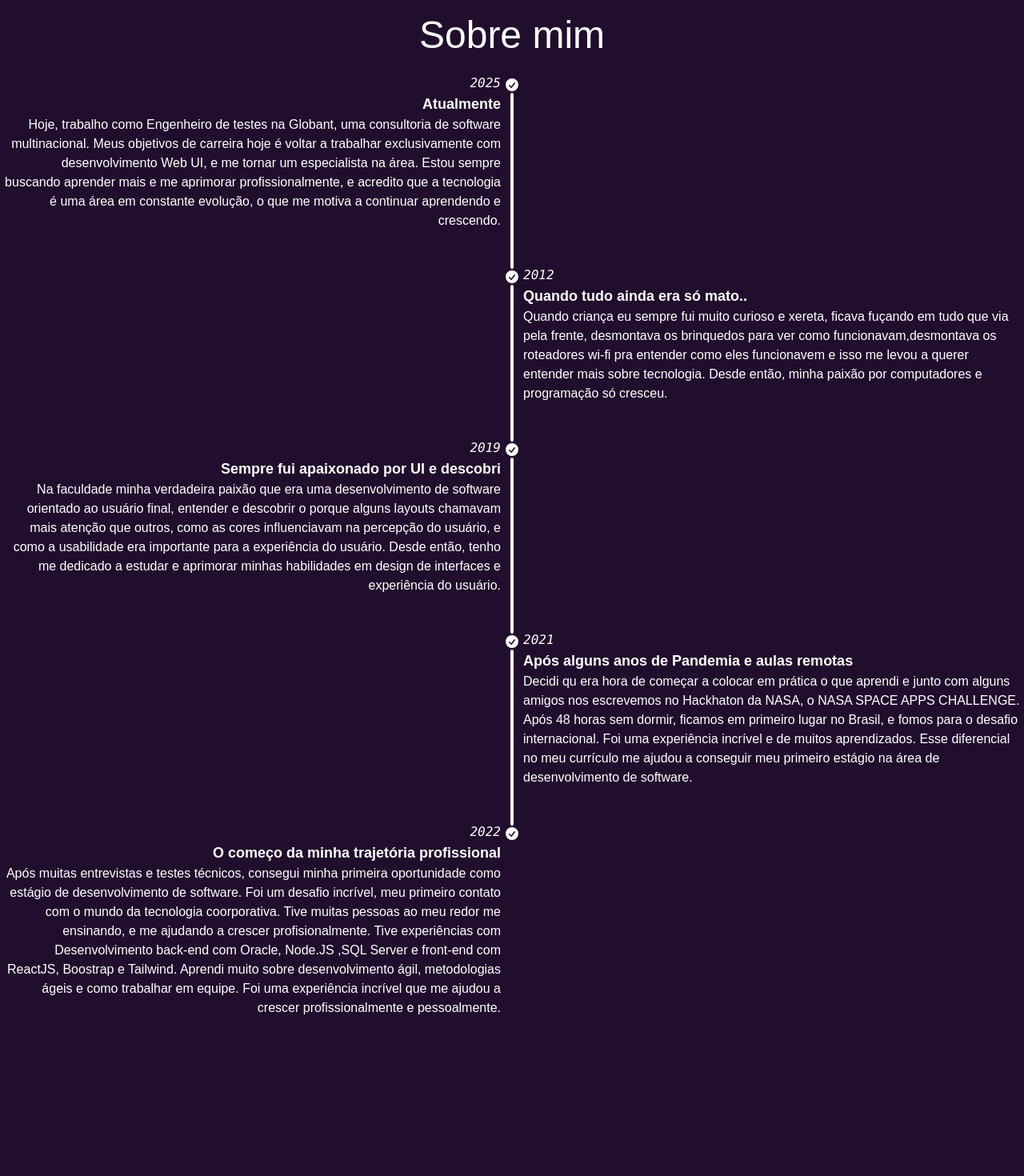
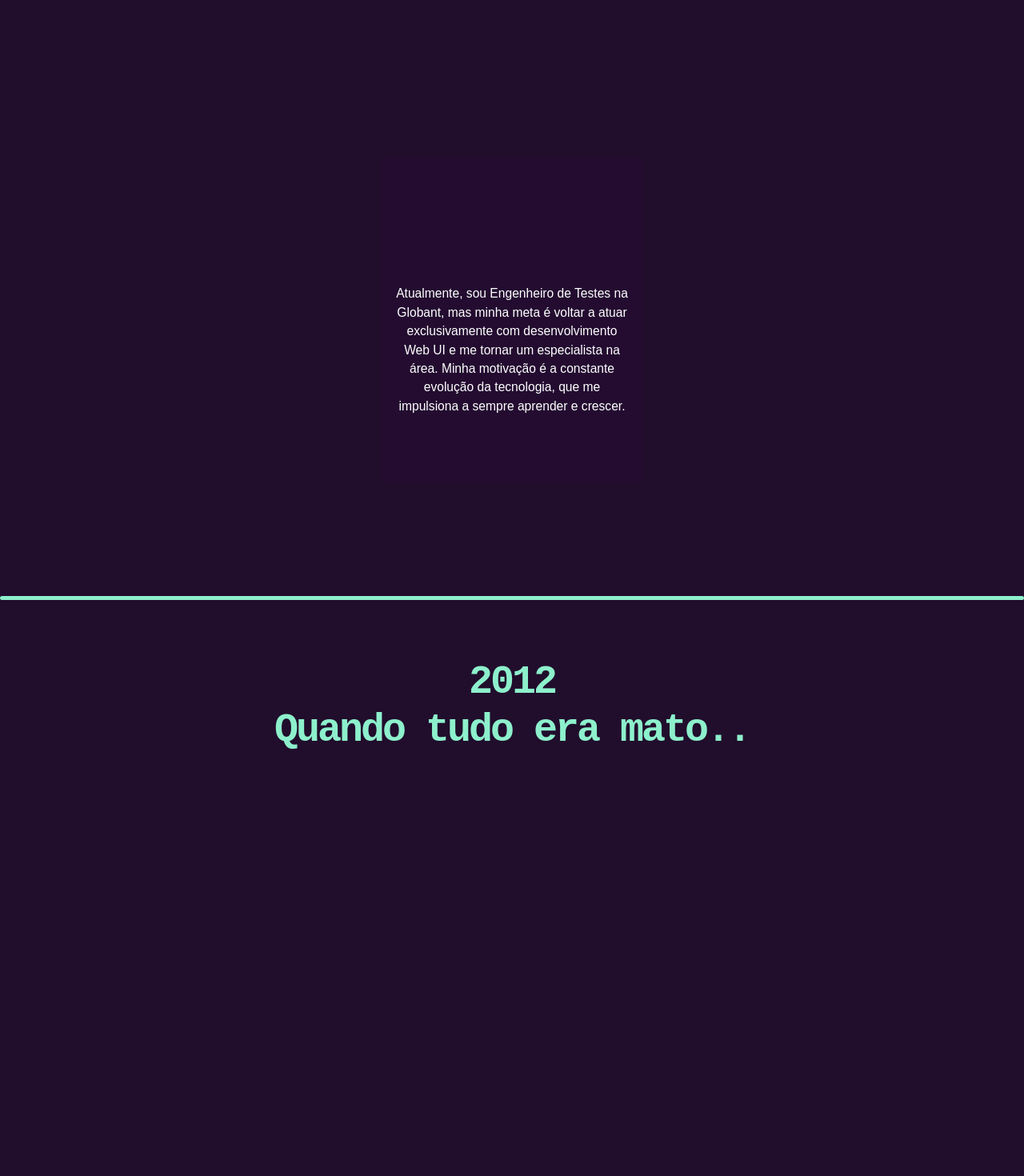
Before and after one commit to Gabrielvsiqueira/gabesiqueira.dev, a React (Vite) app: page /about in a window 1280 px wide. Shown: the top 1470 px of the page at 80% size. Before the commit the page ends 1312 px from the top, so only its background shows below. Built offline with nearby package versions, Linux system fonts and the light colour scheme; a web font is replaced by a local one.

Commit message:
fix: finished about page

```diff
--- a/src/pages/About.jsx
+++ b/src/pages/About.jsx
@@ -1,129 +1,153 @@
-import React from 'react';
- import { BrowserRouter, Routes, Route } from 'react-router-dom';
- import '../index.css';
+"use client"
 
+import {
+    motion,
+    useScroll,
+    useSpring,
+    useTransform,
+} from "framer-motion"
+import { useRef } from "react"
 
- function About() {
-  return (
-    <>
-    <h1 className='text-5xl flex items-center justify-center p-5'>Sobre mim</h1>
-<ul className="timeline timeline-snap-icon max-md:timeline-compact timeline-vertical">
-  <li>
-    <div className="timeline-middle text-white">
-      <svg
-        xmlns="http://www.w3.org/2000/svg"
-        viewBox="0 0 20 20"
-        fill="currentColor"
-        className="h-5 w-5"
-      >
-        <path
-          fillRule="evenodd"
-          d="M10 18a8 8 0 100-16 8 8 0 000 16zm3.857-9.809a.75.75 0 00-1.214-.882l-3.483 4.79-1.88-1.88a.75.75 0 10-1.06 1.061l2.5 2.5a.75.75 0 001.137-.089l4-5.5z"
-          clipRule="evenodd"
-        />
-      </svg>
-    </div>
-    <div className="timeline-start mb-10 md:text-end text-white">
-    <time className="font-mono italic">2025</time>
-      <div className="text-lg font-black">Atualmente</div>
-      Hoje, trabalho como Engenheiro de testes na Globant, uma consultoria de software multinacional. Meus objetivos de carreira hoje é voltar a trabalhar exclusivamente com desenvolvimento Web UI, e me tornar um especialista na área. Estou sempre buscando aprender mais e me aprimorar profissionalmente, e acredito que a tecnologia é uma área em constante evolução, o que me motiva a continuar aprendendo e crescendo.
-    </div>
-    <hr className="bg-white" />
-  </li>
-  <li>
-    <hr className="bg-white" />
-    <div className="timeline-middle text-white">
-      <svg
-        xmlns="http://www.w3.org/2000/svg"
-        viewBox="0 0 20 20"
-        fill="currentColor"
-        className="h-5 w-5"
-      >
-        <path
-          fillRule="evenodd"
-          d="M10 18a8 8 0 100-16 8 8 0 000 16zm3.857-9.809a.75.75 0 00-1.214-.882l-3.483 4.79-1.88-1.88a.75.75 0 10-1.06 1.061l2.5 2.5a.75.75 0 001.137-.089l4-5.5z"
-          clipRule="evenodd"
-        />
-      </svg>
-    </div>
-    <div className="timeline-end md:mb-10 text-white">
-    <time className="font-mono italic">2012</time>
-      <div className="text-lg font-black">Quando tudo ainda era só mato..</div>
-      Quando criança eu sempre fui muito curioso e xereta, ficava fuçando em tudo que via pela frente, desmontava os brinquedos para ver como funcionavam,desmontava os roteadores wi-fi pra entender como eles funcionavem e isso me levou a querer entender mais sobre tecnologia. Desde então, minha paixão por computadores e programação só cresceu.
-    </div>
-    <hr className="bg-white" />
-  </li>
-  <li>
-    <hr className="bg-white" />
-    <div className="timeline-middle text-white">
-      <svg
-        xmlns="http://www.w3.org/2000/svg"
-        viewBox="0 0 20 20"
-        fill="currentColor"
-        className="h-5 w-5"
-      >
-        <path
-          fillRule="evenodd"
-          d="M10 18a8 8 0 100-16 8 8 0 000 16zm3.857-9.809a.75.75 0 00-1.214-.882l-3.483 4.79-1.88-1.88a.75.75 0 10-1.06 1.061l2.5 2.5a.75.75 0 001.137-.089l4-5.5z"
-          clipRule="evenodd"
-        />
-      </svg>
-    </div>
-    <div className="timeline-start mb-10 md:text-end text-white">
-    <time className="font-mono italic">2019</time>
-      <div className="text-lg font-black">Sempre fui apaixonado por UI e descobri  </div>
-      Na faculdade minha verdadeira paixão que era uma desenvolvimento de software orientado ao usuário final, entender e descobrir o porque alguns layouts chamavam mais atenção que outros, como as cores influenciavam na percepção do usuário, e como a usabilidade era importante para a experiência do usuário. Desde então, tenho me dedicado a estudar e aprimorar minhas habilidades em design de interfaces e experiência do usuário.
-    </div>
-    <hr className="bg-white" />
-  </li>
-  <li>
-    <hr className="bg-white" />
-    <div className="timeline-middle text-white">
-      <svg
-        xmlns="http://www.w3.org/2000/svg"
-        viewBox="0 0 20 20"
-        fill="currentColor"
-        className="h-5 w-5"
-      >
-        <path
-          fillRule="evenodd"
-          d="M10 18a8 8 0 100-16 8 8 0 000 16zm3.857-9.809a.75.75 0 00-1.214-.882l-3.483 4.79-1.88-1.88a.75.75 0 10-1.06 1.061l2.5 2.5a.75.75 0 001.137-.089l4-5.5z"
-          clipRule="evenodd"
-        />
-      </svg>
-    </div>
-    <div className="timeline-end md:mb-10 text-white">
-    <time className="font-mono italic">2021</time>
-      <div className="text-lg font-black">Após alguns anos de Pandemia e aulas remotas</div>
-      Decidi qu era hora de começar a colocar em prática o que aprendi e junto com alguns amigos nos escrevemos no Hackhaton da NASA, o NASA SPACE APPS CHALLENGE. Após 48 horas sem dormir, ficamos em primeiro lugar no Brasil, e fomos para o desafio internacional. Foi uma experiência incrível e de muitos aprendizados. Esse diferencial no meu currículo me ajudou a conseguir meu primeiro estágio na área de desenvolvimento de software.
-    </div>
-    <hr className="bg-white" />
-  </li>
-  <li>
-    <hr className="bg-white" />
-    <div className="timeline-middle text-white">
-      <svg
-        xmlns="http://www.w3.org/2000/svg"
-        viewBox="0 0 20 20"
-        fill="currentColor"
-        className="h-5 w-5"
-      >
-        <path
-          fillRule="evenodd"
-          d="M10 18a8 8 0 100-16 8 8 0 000 16zm3.857-9.809a.75.75 0 00-1.214-.882l-3.483 4.79-1.88-1.88a.75.75 0 10-1.06 1.061l2.5 2.5a.75.75 0 001.137-.089l4-5.5z"
-          clipRule="evenodd"
-        />
-      </svg>
-    </div>
-    <div className="timeline-start mb-10 md:text-end text-white">
-    <time className="font-mono italic">2022</time>
-      <div className="text-lg font-black">O começo da minha trajetória profissional </div>
-      Após muitas entrevistas e testes técnicos, consegui minha primeira oportunidade como estágio de desenvolvimento de software. Foi um desafio incrível, meu primeiro contato com o mundo da tecnologia coorporativa. Tive muitas pessoas ao meu redor me ensinando, e me ajudando a crescer profisionalmente. Tive experiências com Desenvolvimento back-end com Oracle, Node.JS ,SQL Server e front-end com ReactJS, Boostrap e Tailwind. Aprendi muito sobre desenvolvimento ágil, metodologias ágeis e como trabalhar em equipe. Foi uma experiência incrível que me ajudou a crescer profissionalmente e pessoalmente.
-    </div>
-  </li>
-</ul>
-    </>
-  )
+function useParallax(value, distance) {
+  return useTransform(value, [0, 1], [-distance, distance])
 }
 
- export default About;
+function Image({ id, date, text, subtext }) {
+    const ref = useRef(null)
+    const { scrollYProgress } = useScroll({ target: ref })
+    const y = useParallax(scrollYProgress, 300)
+
+    // Novos efeitos de animação para o container e o texto
+    const opacity = useTransform(scrollYProgress, [0, , 1], [0, 1, 0])
+    const scale = useTransform(scrollYProgress, [0, 0.5, 1], [0.8, 1, 0.8])
+    const textY = useTransform(scrollYProgress, [0, 0.5, 1], [50, 0, -50])
+
+    return (
+        <section className="img-container">
+            <motion.div
+                ref={ref}
+                className="text-container"
+                style={{ opacity, scale }}
+            >
+                <motion.p style={{ y: textY }}>{text}</motion.p>
+            </motion.div>
+            <motion.h2
+                initial={{ visibility: "hidden" }}
+                animate={{ visibility: "visible" }}
+                style={{ y }}
+            >
+                {date}
+                <span className="subtext-style"> <br />{subtext}</span>
+            </motion.h2>
+        </section>
+    )
+}
+
+export default function Parallax() {
+    const { scrollYProgress } = useScroll()
+    const scaleX = useSpring(scrollYProgress, {
+        stiffness: 100,
+        damping: 30,
+        restDelta: 0.001,
+    })
+
+    const galleryData = [
+      { id: 1, date: '2025', subtext: '', text: 'Atualmente, sou Engenheiro de Testes na Globant, mas minha meta é voltar a atuar exclusivamente com desenvolvimento Web UI e me tornar um especialista na área. Minha motivação é a constante evolução da tecnologia, que me impulsiona a sempre aprender e crescer.' },
+
+      { id: 2, date: '2012', subtext: 'Quando tudo era mato..', text: 'Minha paixão por tecnologia começou cedo. Desde a infância, minha curiosidade me levava a desmontar objetos, como brinquedos e roteadores, para entender seu funcionamento. Essa curiosidade inicial evoluiu para uma paixão por tecnologia, que me inspirou a aprofundar meu conhecimento em computadores e programação ao longo dos anos.' },
+
+      { id: 3, date: '2019', subtext: 'Faculdade e descobrindo da minha Ítaca', text: 'Mais tarde, na faculdade, descobri que minha paixão de verdade era o desenvolvimento de software focado no usuário, estudando layouts e como as cores afetam a percepção e a experiência final de um produto. Desde então, descobri que queria trabalhar construindo interfaces de software e UX.' },
+
+      { id: 4, date: '2020',text: 'Em meio à pandemia, continuei apaixonado por UI e decidi que era hora de testar minhas habilidades e conhecimentos. Com as aulas remotas, me juntei a alguns amigos e nos inscrevi no NASA Space Apps Challenge, o hackathon oficial da NASA. Ficamos em primeiro lugar no Brasil, o que foi um diferencial no meu currículo e me ajudou a conseguir meu primeiro estágio.' },
+
+      { id: 5, date: '2021',subtext:' começo da minha trajetória profissional' , text: ' Esse foi o pontapé inicial para minha carreira. Após várias entrevistas, consegui meu primeiro estágio em desenvolvimento de software. Foi um desafio e uma experiência incrível, onde aprendi back-end com Oracle e Node.js, e front-end com ReactJS, Bootstrap e Tailwind, além de metodologias ágeis e trabalho em equipe.' },
+
+      { id: 6, date: '', subtext: 'Nos dias de hoje..', text: 'Minha motivação central é o crescimento contínuo. Acredito que a tecnologia está em constante evolução, e é exatamente essa dinâmica que me inspira a sempre buscar novos aprendizados e me aprimorar. Meu foco em me especializar em Web UI e desenvolvimento front-end demonstra minha ambição genuína de dominar a área que realmente me apaixona.' },
+
+    ];
+
+    return (
+        <div id="example">
+            {galleryData.map((item) => (
+                <Image key={item.id} id={item.id} date={item.date} subtext={item.subtext} text={item.text} />
+            ))}
+            <motion.div className="progress" style={{ scaleX }} />
+            <StyleSheet />
+        </div>
+    )
+}
+
+/**
+ * ==============   Styles   ================
+ */
+
+function StyleSheet() {
+    return (
+        <style>{`
+        html {
+            scroll-snap-type: y mandatory;
+        }
+
+        .img-container {
+            height: 100vh;
+            scroll-snap-align: start;
+            display: flex;
+            justify-content: center;
+            align-items: center;
+            position: relative;
+        }
+
+        /* Estilo para o novo container de texto */
+        .img-container > div {
+            width: 400px;
+            height: 500px;
+            margin: 20px;
+            background: #260d3598;
+            overflow: hidden;
+            display: flex; /* Adicionado para centralizar o texto */
+            justify-content: center; /* Centraliza o texto horizontalmente */
+            align-items: center; /* Centraliza o texto verticalmente */
+            padding: 20px;
+            box-sizing: border-box; /* Garante que padding não altere o tamanho */
+            text-align: center; /* Alinha o texto centralmente */
+        }
+
+        .text-container p {
+            font-size: 1.2rem;
+            color: #ffffff;
+        }
+
+        @media (max-width: 500px) {
+            .img-container > div {
+                width: 150px;
+                height: 200px;
+            }
+        }
+
+        .img-container h2 {
+            color: #8df0cc;
+            margin: 0;
+            font-family: "Azeret Mono", monospace;
+            font-size: 50px;
+            font-weight: 700;
+            letter-spacing: -3px;
+            line-height: 1.2;
+            position: absolute;
+            display: inline-block;
+            top: 190px;
+            text-align: center;
+            left: auto;
+        }
+
+        .progress {
+            position: fixed;
+            left: 0;
+            right: 0;
+            height: 5px;
+            background: #8df0cc;
+            bottom: 50px;
+            transform: scaleX(0);
+        }
+    `}</style>
+    )
+}
```
